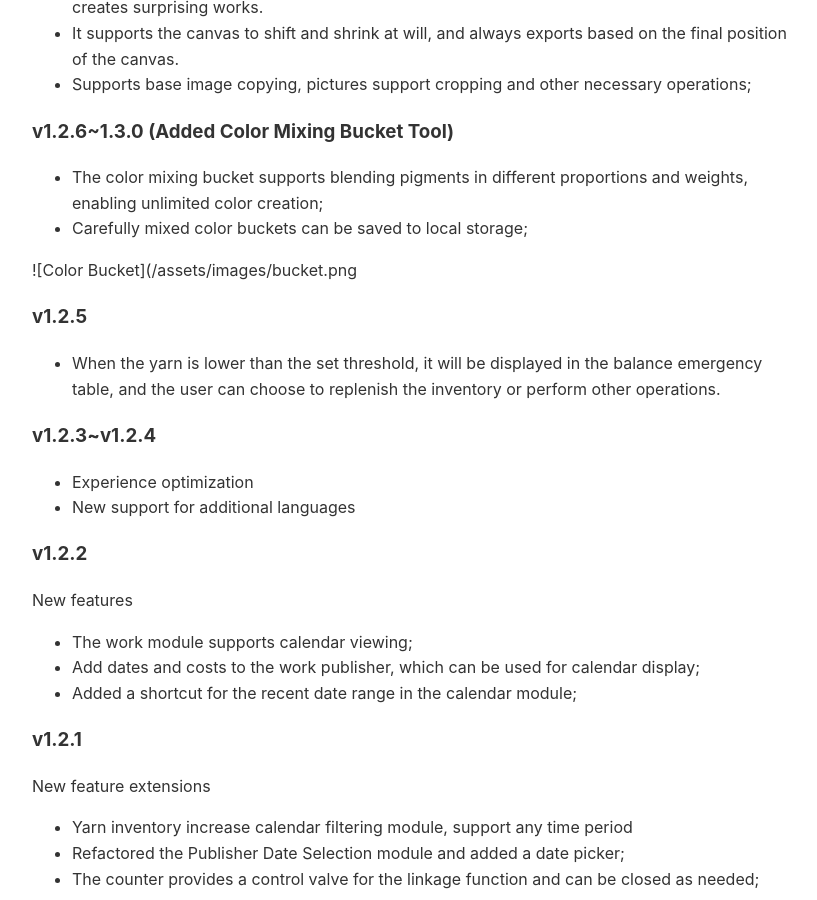
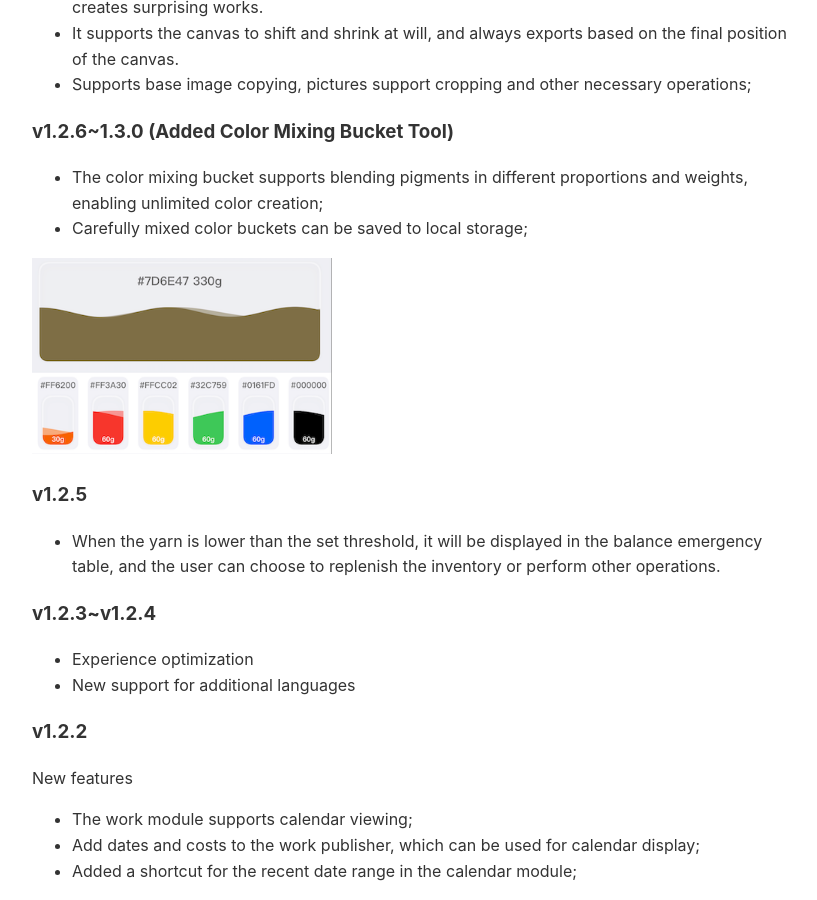
Before and after one commit to iBlackStone/iblackstone.github.io, a Jekyll site: the page built from setword/versionsen.md, in a window 1280 px wide and 900 px high, scrolled down 2677 px. Shown: the whole window, without its empty margins (224-1041 px from the left). Built offline with Jekyll 4.4.1, drawn with Linux system fonts in a browser that asks for light colours.

Commit message:
style updated

```diff
--- a/setword/versionsen.md
+++ b/setword/versionsen.md
@@ -76,7 +76,7 @@ This is a fun Pindou pixelated creation tool;
 - The color mixing bucket supports blending pigments in different proportions and weights, enabling unlimited color creation;
 - Carefully mixed color buckets can be saved to local storage;
 
-![Color Bucket](/assets/images/bucket.png
+![Color Bucket](/assets/images/bucket.png){: width="300"}
 
 
 ### v1.2.5
```
Also changed, not shown: setword/versions.md (+1 -1 lines).
